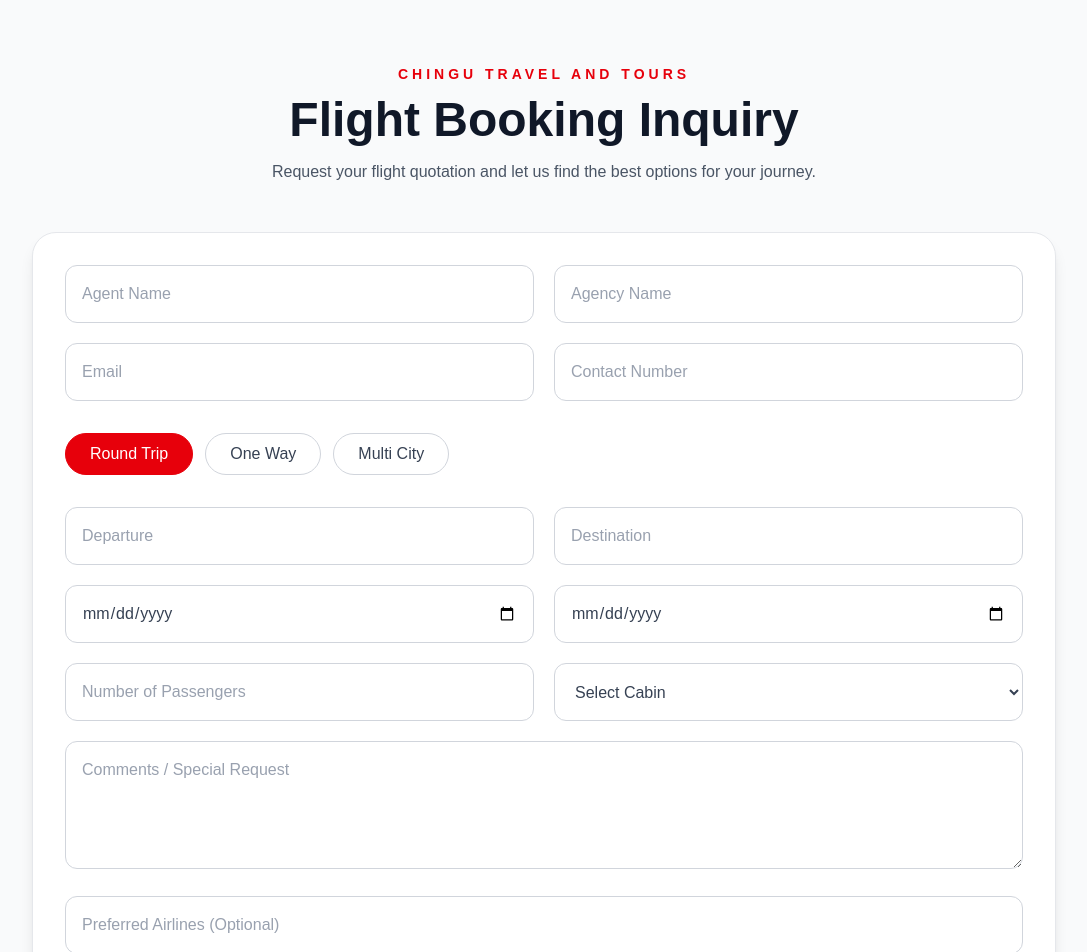
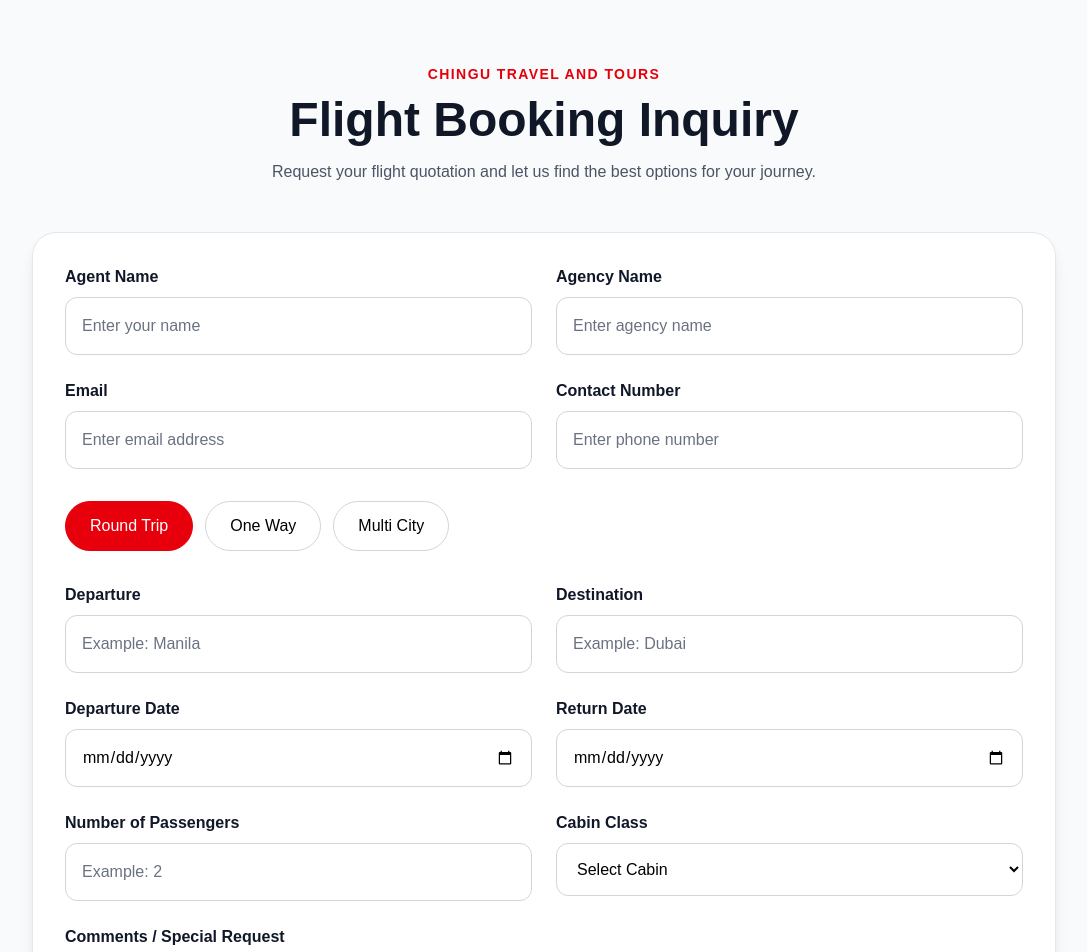
Before and after one commit to chingutravelandtours/chingu-website, a Next.js app: page /flight in a window 1280 px wide. Shown: the top 952 px of the page, without its empty margins (96-1183 px from the left). Built offline with nearby package versions, Linux system fonts and the light colour scheme.

Commit message:
Update page.tsx

```diff
--- a/app/flight/page.tsx
+++ b/app/flight/page.tsx
@@ -6,15 +6,22 @@ export default function FlightPage() {
 
   const [tripType, setTripType] = useState("Round Trip");
 
+  const inputStyle =
+    "w-full p-4 rounded-xl border border-gray-300 text-black placeholder:text-gray-500 focus:outline-none focus:border-red-600";
+
+  const labelStyle =
+    "block mb-2 font-semibold text-gray-900";
+
+
   return (
     <main className="min-h-screen bg-gray-50 py-16 px-5">
 
       <div className="max-w-5xl mx-auto">
 
-        {/* HEADER */}
+
         <div className="text-center mb-12">
 
-          <p className="text-red-600 uppercase tracking-[4px] font-semibold text-sm">
+          <p className="text-red-600 uppercase tracking-widest font-semibold text-sm">
             CHINGU Travel and Tours
           </p>
 
@@ -29,7 +36,6 @@ export default function FlightPage() {
         </div>
 
 
-        {/* FORM */}
 
         <div className="
           bg-white
@@ -41,131 +47,199 @@ export default function FlightPage() {
         ">
 
 
-          {/* NAME */}
 
-          <div className="grid md:grid-cols-2 gap-5">
+          <div className="grid md:grid-cols-2 gap-6">
+
+
+            <div>
+              <label className={labelStyle}>
+                Agent Name
+              </label>
 
               <input
-              type="text"
-              placeholder="Agent Name"
-              className="w-full p-4 rounded-xl border border-gray-300 text-gray-900 placeholder-gray-400 focus:outline-none focus:border-red-500"
+                placeholder="Enter your name"
+                className={inputStyle}
               />
+            </div>
 
 
+
+            <div>
+              <label className={labelStyle}>
+                Agency Name
+              </label>
+
               <input
-              type="text"
-              placeholder="Agency Name"
-              className="w-full p-4 rounded-xl border border-gray-300 text-gray-900 placeholder-gray-400 focus:outline-none focus:border-red-500"
+                placeholder="Enter agency name"
+                className={inputStyle}
               />
+            </div>
 
+
+
+            <div>
+              <label className={labelStyle}>
+                Email
+              </label>
 
               <input
                 type="email"
-              placeholder="Email"
-              className="w-full p-4 rounded-xl border border-gray-300 text-gray-900 placeholder-gray-400 focus:outline-none focus:border-red-500"
+                placeholder="Enter email address"
+                className={inputStyle}
+              />
+            </div>
+
+
+
+            <div>
+              <label className={labelStyle}>
+                Contact Number
+              </label>
+
+              <input
+                placeholder="Enter phone number"
+                className={inputStyle}
+              />
+            </div>
+
+
+          </div>
+
+
+
+
+
+          <div className="flex gap-3 mt-8">
+
+            {
+              [
+                "Round Trip",
+                "One Way",
+                "Multi City"
+              ].map(type=>(
+
+                <button
+                  key={type}
+                  onClick={()=>setTripType(type)}
+                  className={`
+                    px-6 py-3 rounded-full border font-medium
+                    ${
+                      tripType === type
+                      ? "bg-red-600 text-white border-red-600"
+                      : "bg-white text-black border-gray-300"
+                    }
+                  `}
+                >
+                  {type}
+                </button>
+
+              ))
+            }
+
+          </div>
+
+
+
+
+          <div className="grid md:grid-cols-2 gap-6 mt-8">
+
+
+            <div>
+              <label className={labelStyle}>
+                Departure
+              </label>
+
+              <input
+                placeholder="Example: Manila"
+                className={inputStyle}
               />
 
+            </div>
+
+
+            <div>
+
+              <label className={labelStyle}>
+                Destination
+              </label>
 
               <input
-              type="text"
-              placeholder="Contact Number"
-              className="w-full p-4 rounded-xl border border-gray-300 text-gray-900 placeholder-gray-400 focus:outline-none focus:border-red-500"
+                placeholder="Example: Dubai"
+                className={inputStyle}
+              />
+
+            </div>
+
+
+          </div>
+
+
+
+
+
+          <div className="grid md:grid-cols-2 gap-6 mt-6">
+
+
+            <div>
+
+              <label className={labelStyle}>
+                Departure Date
+              </label>
+
+              <input
+                type="date"
+                className={inputStyle}
+              />
+
+            </div>
+
+
+            <div>
+
+              <label className={labelStyle}>
+                Return Date
+              </label>
+
+              <input
+                type="date"
+                className={inputStyle}
+              />
+
+            </div>
+
+
+          </div>
+
+
+
+
+
+          <div className="grid md:grid-cols-2 gap-6 mt-6">
+
+
+            <div>
+
+              <label className={labelStyle}>
+                Number of Passengers
+              </label>
+
+              <input
+                type="number"
+                placeholder="Example: 2"
+                className={inputStyle}
               />
 
             </div>
 
 
 
-          {/* TRIP BUTTON */}
+            <div>
 
-          <div className="flex gap-3 mt-8">
+              <label className={labelStyle}>
+                Cabin Class
+              </label>
 
-            {[
-              "Round Trip",
-              "One Way",
-              "Multi City"
-            ].map((type)=>(
-
-              <button
-                key={type}
-                onClick={()=>setTripType(type)}
-                className={`
-                  px-6 py-2 rounded-full border transition
-                  ${
-                    tripType === type
-                    ? "bg-red-600 text-white border-red-600"
-                    : "bg-white text-gray-700 border-gray-300"
-                  }
-                `}
-              >
-                {type}
-              </button>
-
-            ))}
-
-          </div>
-
-
-
-
-          {/* ROUTE */}
-
-          <div className="grid md:grid-cols-2 gap-5 mt-8">
-
-            <input
-              type="text"
-              placeholder="Departure"
-              className="w-full p-4 rounded-xl border border-gray-300 text-gray-900 placeholder-gray-400"
-            />
-
-
-            <input
-              type="text"
-              placeholder="Destination"
-              className="w-full p-4 rounded-xl border border-gray-300 text-gray-900 placeholder-gray-400"
-            />
-
-          </div>
-
-
-
-
-          {/* DATE */}
-
-          <div className="grid md:grid-cols-2 gap-5 mt-5">
-
-            <input
-              type="date"
-              className="w-full p-4 rounded-xl border border-gray-300 text-gray-700"
-            />
-
-
-            <input
-              type="date"
-              className="w-full p-4 rounded-xl border border-gray-300 text-gray-700"
-            />
-
-          </div>
-
-
-
-
-          {/* PASSENGER */}
-
-          <div className="grid md:grid-cols-2 gap-5 mt-5">
-
-
-            <input
-              type="number"
-              placeholder="Number of Passengers"
-              className="w-full p-4 rounded-xl border border-gray-300 text-gray-900 placeholder-gray-400"
-            />
-
-
-
-            <select
-              className="w-full p-4 rounded-xl border border-gray-300 text-gray-700"
-            >
+              <select className={inputStyle}>
 
                 <option>Select Cabin</option>
                 <option>Economy</option>
@@ -175,72 +249,76 @@ export default function FlightPage() {
 
               </select>
 
+            </div>
+
 
           </div>
 
 
 
 
-          {/* MESSAGE */}
+
+          <div className="mt-6">
+
+            <label className={labelStyle}>
+              Comments / Special Request
+            </label>
 
             <textarea
-            placeholder="Comments / Special Request"
-            className="
-              mt-5
-              w-full
-              h-32
-              p-4
-              rounded-xl
-              border
-              border-gray-300
-              text-gray-900
-              placeholder-gray-400
-            "
+              className={`${inputStyle} h-32`}
+              placeholder="Your request..."
             />
 
-
-
-          <input
-            type="text"
-            placeholder="Preferred Airlines (Optional)"
-            className="
-              mt-5
-              w-full
-              p-4
-              rounded-xl
-              border
-              border-gray-300
-              text-gray-900
-              placeholder-gray-400
-            "
-          />
+          </div>
 
 
 
 
 
-          {/* BUTTON */}
+          <div className="mt-6">
+
+            <label className={labelStyle}>
+              Preferred Airlines (Optional)
+            </label>
+
+
+            <input
+              placeholder="Example: Emirates, Qatar Airways"
+              className={inputStyle}
+            />
+
+          </div>
+
+
+
+
+
 
           <button
             className="
               mt-8
               w-full
+              py-4
+              rounded-xl
               bg-red-600
               hover:bg-red-700
               text-white
-              py-4
-              rounded-xl
               font-bold
               transition
             "
           >
+
             Request Flight Quote →
+
           </button>
+
 
 
         </div>
 
+
       </div>
+
 
     </main>
   );
```
Lines whose indentation alone changed are shown as unchanged.
